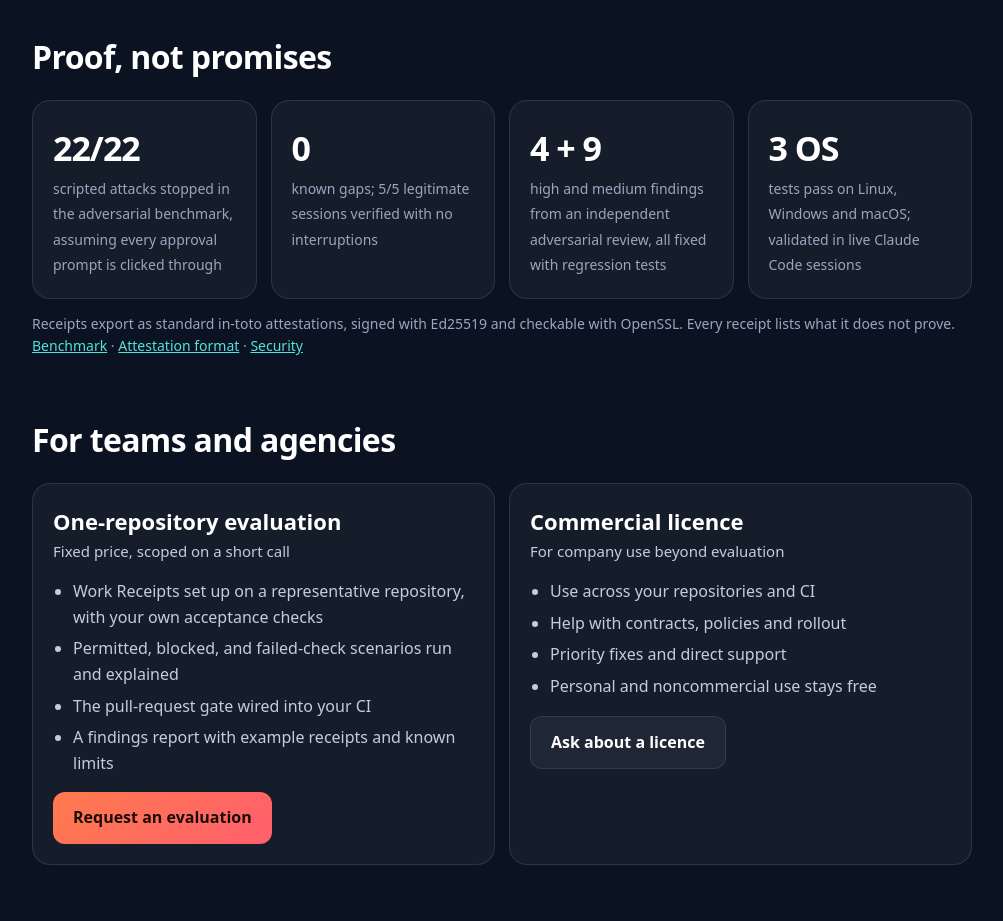
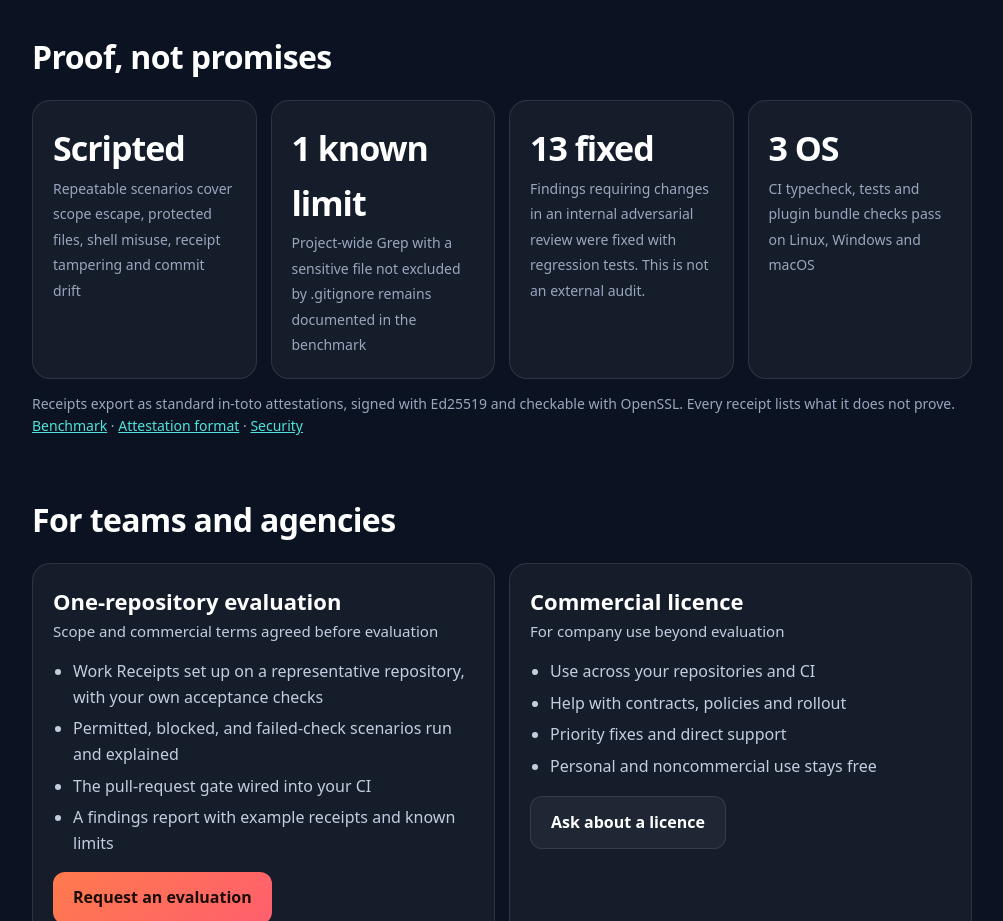
Before and after one commit to iamGodofall/work-receipts, a website: page docs/index.html in a window 1280 px wide. Shown: the part 1160-2081 px from the top of the page, without its empty margins (138-1141 px from the left). Drawn offline with Linux system fonts and the light colour scheme.

Commit message:
site: disclose benchmark limitation and review scope

```diff
--- a/docs/index.html
+++ b/docs/index.html
@@ -76,10 +76,10 @@ nav a { white-space:nowrap; }
 <section id="proof">
 <h2>Proof, not promises</h2>
 <div class="grid">
-<div class="card stat"><b>22/22</b><span>scripted attacks stopped in the adversarial benchmark, assuming every approval prompt is clicked through</span></div>
-<div class="card stat"><b>0</b><span>known gaps; 5/5 legitimate sessions verified with no interruptions</span></div>
-<div class="card stat"><b>4 + 9</b><span>high and medium findings from an independent adversarial review, all fixed with regression tests</span></div>
-<div class="card stat"><b>3 OS</b><span>tests pass on Linux, Windows and macOS; validated in live Claude Code sessions</span></div>
+<div class="card stat"><b>Scripted</b><span>Repeatable scenarios cover scope escape, protected files, shell misuse, receipt tampering and commit drift</span></div>
+<div class="card stat"><b>1 known limit</b><span>Project-wide Grep with a sensitive file not excluded by .gitignore remains documented in the benchmark</span></div>
+<div class="card stat"><b>13 fixed</b><span>Findings requiring changes in an internal adversarial review were fixed with regression tests. This is not an external audit.</span></div>
+<div class="card stat"><b>3 OS</b><span>CI typecheck, tests and plugin bundle checks pass on Linux, Windows and macOS</span></div>
 </div>
 <p class="muted">Receipts export as standard in-toto attestations, signed with Ed25519 and checkable with OpenSSL. Every receipt lists what it does not prove. <a href="https://github.com/iamGodofall/work-receipts/blob/main/docs/BENCHMARK.md">Benchmark</a> · <a href="https://github.com/iamGodofall/work-receipts/blob/main/docs/ATTESTATION.md">Attestation format</a> · <a href="https://github.com/iamGodofall/work-receipts/blob/main/SECURITY.md">Security</a></p>
 </section>
@@ -87,7 +87,7 @@ nav a { white-space:nowrap; }
 <section id="teams">
 <h2>For teams and agencies</h2>
 <div class="split">
-<div class="card price"><b>One-repository evaluation</b><p class="muted">Fixed price, scoped on a short call</p>
+<div class="card price"><b>One-repository evaluation</b><p class="muted">Scope and commercial terms agreed before evaluation</p>
 <ul><li>Work Receipts set up on a representative repository, with your own acceptance checks</li><li>Permitted, blocked, and failed-check scenarios run and explained</li><li>The pull-request gate wired into your CI</li><li>A findings report with example receipts and known limits</li></ul>
 <a class="btn primary" href="mailto:landinwest@gmail.com?subject=Work%20Receipts%20team%20evaluation">Request an evaluation</a></div>
 <div class="card price"><b>Commercial licence</b><p class="muted">For company use beyond evaluation</p>
```
